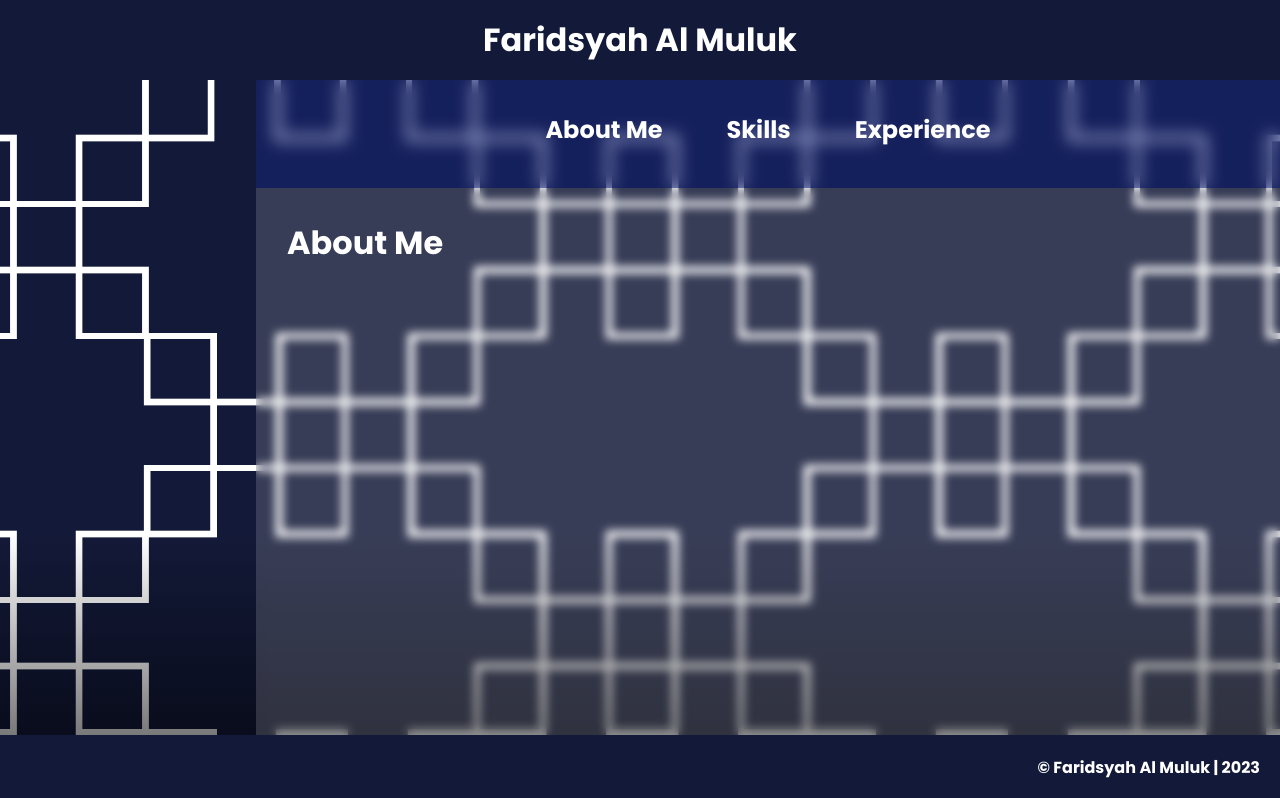
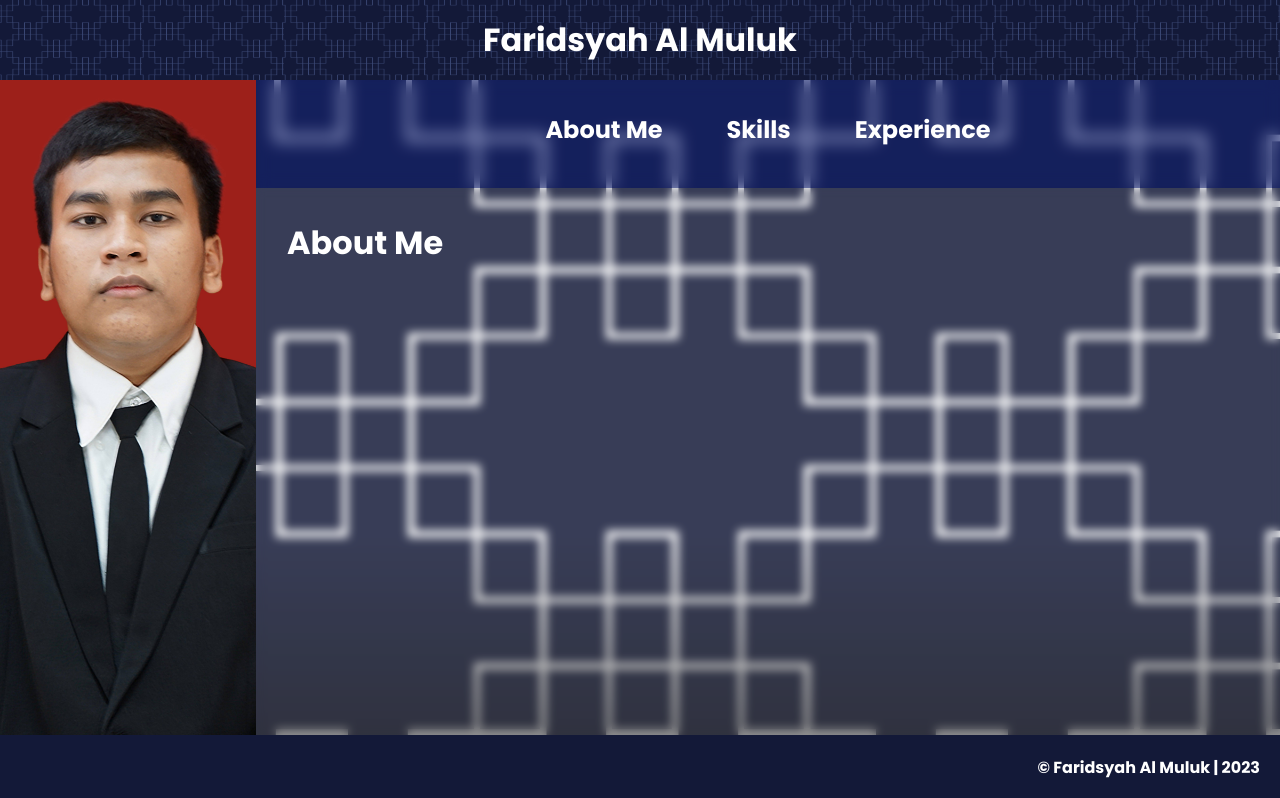
Before and after one commit to faridsyah18/portfolio-web, a website: page public/Aboutme.html in a window 1280 px wide. Shown: the top 798 px of the page. Drawn offline with nearby package versions, Linux system fonts and the light colour scheme; the site is published under a folder, as on GitHub Pages, so addresses that start at the root find nothing.

Commit message:
asdjafakd

```diff
--- a/public/css/style-aboutme.css
+++ b/public/css/style-aboutme.css
@@ -67,7 +67,7 @@ footer .social-media a {
 
 header .nav-desktop {
     background-color: #131938;
-    background-image: url(/public/img/pattern.png);
+    background-image: url(../img/pattern.png);
     background-size: contain;
     padding: 1rem;
     background-blend-mode: soft-light;
@@ -82,7 +82,7 @@ header .nav-desktop a {
 .profil {
     display: flex;
     /* background-color: chartreuse; */
-    background-image: url(/public/img/Pasfoto.jpg);
+    background-image: url(../img/Pasfoto.jpg);
     background-size: cover;
     background-position: center;
     flex-direction: column;
@@ -113,7 +113,7 @@ header .nav-desktop a {
 } */
 
 .profil .foto-con .foto {
-    background-image: url(/public/img/Pasfoto.jpg);
+    background-image: url(../img/Pasfoto.jpg);
     background-size: cover;
     margin: auto;
     height: 90%;
--- a/public/css/style-faridsyah.css
+++ b/public/css/style-faridsyah.css
@@ -73,7 +73,7 @@ body {
 
 header .nav-desktop {
     background-color: #131938;
-    background-image: url(/public/img/pattern.png);
+    background-image: url(../img/pattern.png);
     background-size: contain;
     padding: 1rem;
     background-blend-mode: soft-light;
```
